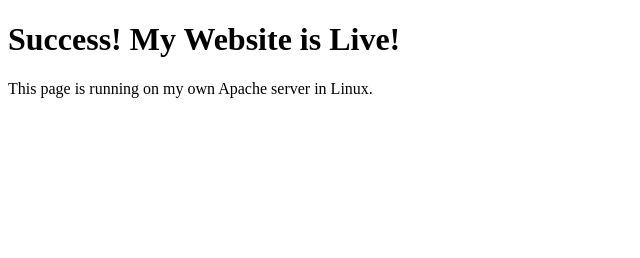
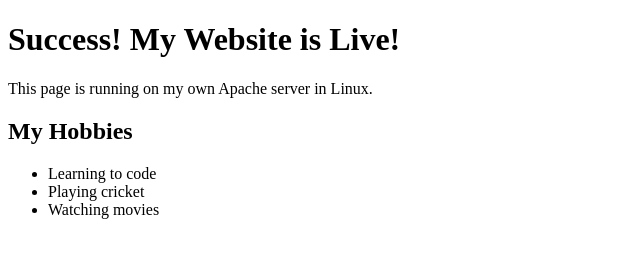
Before and after one commit to saurabhamohanty72-creator/saurabhamohanty72-creator.github.io, a plain HTML site: page index.html in a window 1280 px wide. Shown: the whole page, without its empty margins (0-640 px from the left). Drawn offline with Linux system fonts and the light colour scheme.

Commit message:
Add files via upload

```diff
--- a/index.html
+++ b/index.html
@@ -8,3 +8,9 @@
     <p>This page is running on my own Apache server in Linux.</p>
 </body>
 </html>
+<h2>My Hobbies</h2>
+<ul>
+  <li>Learning to code</li>
+  <li>Playing cricket</li>
+  <li>Watching movies</li>
+</ul>
```
